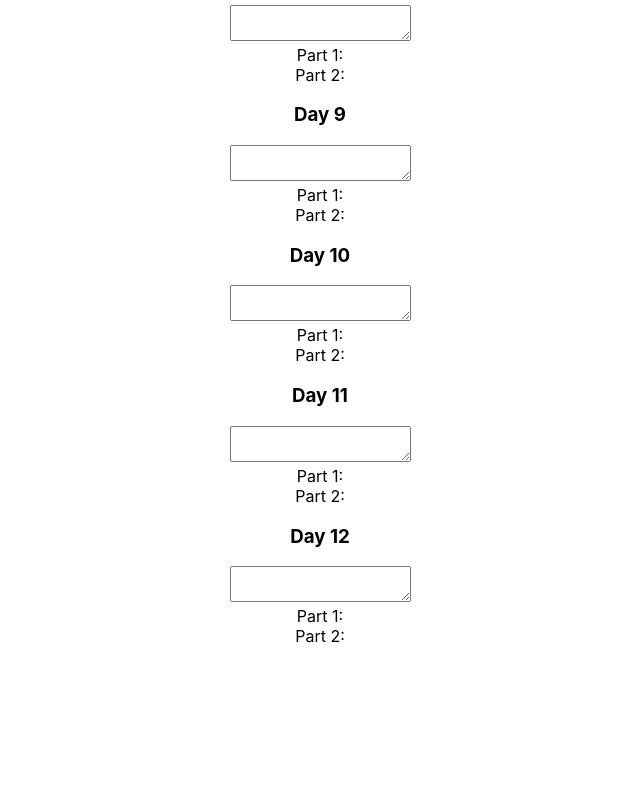
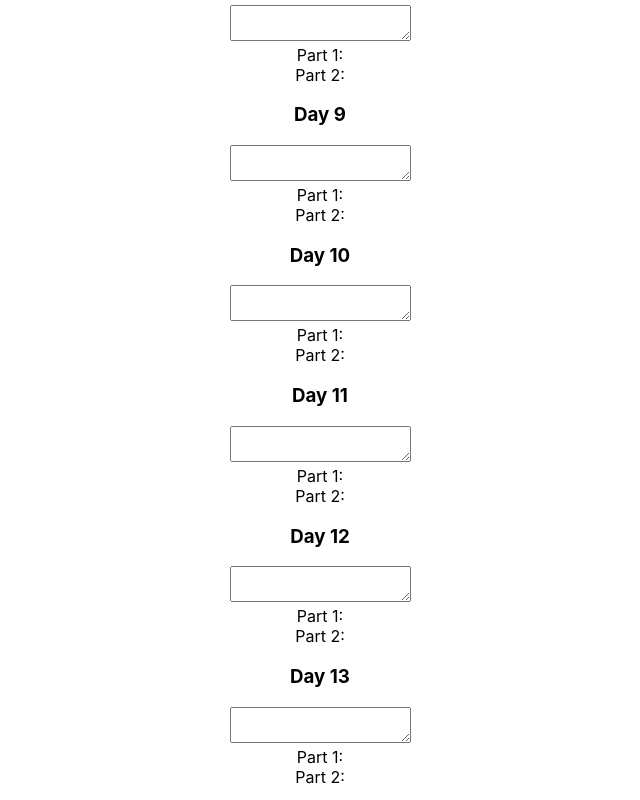
Before and after one commit to xbrukner/aoc21, a React (Create React App) app: page / in a window 1280 px wide. Shown: the part 1089-1889 px from the top of the page, without its empty margins (320-960 px from the left). Before the commit the page ends 1735 px from the top, so only its background shows below. Built offline with nearby package versions, Linux system fonts and the light colour scheme.

Commit message:
Add day 13.

```diff
--- a/src/App.tsx
+++ b/src/App.tsx
@@ -12,6 +12,7 @@ import { Task09 } from './tasks/09';
 import { Task10 } from './tasks/10';
 import { Task11 } from './tasks/11';
 import { Task12 } from './tasks/12';
+import { Task13 } from './tasks/13';
 
 function App() {
   return (
@@ -29,6 +30,7 @@ function App() {
       <Task10 />
       <Task11 />
       <Task12 />
+      <Task13 />
     </div>
   );
 }
--- /dev/null
+++ b/src/days/13.ts
@@ -0,0 +1,65 @@
+import { groupByCount, range } from "./05";
+
+type Dot = [number, number];
+export interface Input {
+    dots: Array<Dot>,
+    folds: Array<["horizontal" | "vertical", number]>
+}
+
+function serialize([x, y]: Dot): string {
+    return `${x},${y}`;
+}
+
+function deserialize(str: string): Dot {
+    return str.split(',').map(v => parseInt(v, 10)) as Dot;
+}
+
+export function parseInput(input: string): Input {
+    const [dots, folds] = input.split('\n\n');
+
+    return {
+        dots: dots.split('\n').map(deserialize),
+        folds: folds.split('\n').map(s => {
+            const [axis, index] = s.split('=');
+            return [axis === 'fold along x' ? 'vertical' : 'horizontal', parseInt(index, 10)]
+        })
+    }
+}
+
+function deduplicate(dots: Array<Dot>): Array<Dot> {
+    return groupByCount(dots, serialize, deserialize).map(([dot, _count]) => dot);
+}
+
+export function fold(input: Input): Input {
+    const fold = input.folds[0];
+    const horizontal: (dot: Dot) => Dot = ([x, y]) => [x, y < fold[1] ? y : fold[1] - (y - fold[1])]
+    const vertical: (dot: Dot) => Dot = ([x, y]) => [x < fold[1] ? x : fold[1] - (x - fold[1]), y]
+    const manipulate = fold[0] === 'horizontal' ? horizontal : vertical;
+
+    return {
+        dots: deduplicate(input.dots.map(manipulate)),
+        folds: input.folds.slice(1)
+    }
+}
+
+export function firstHalf(input: Input): number {
+    return fold(input).dots.length;
+}
+
+export function secondHalf(input: Input): string{
+    const res = range(0, input.folds.length).reduce((input, _i) => fold(input), input);
+    const dots = res.dots.map(serialize);
+    return range(
+      0,
+      res.dots.map(([x, _y]) => x).reduce((a, b) => Math.max(a, b)) + 1
+    )
+      .map((x) =>
+        range(
+          0,
+          res.dots.map(([_x, y]) => y).reduce((a, b) => Math.max(a, b)) + 1
+        )
+          .map((y) => dots.includes(serialize([x, y])) ? "#" : ".")
+          .join('')
+      )
+      .join('\n');
+}
--- /dev/null
+++ b/src/tasks/13.tsx
@@ -0,0 +1,11 @@
+import * as day13 from '../days/13';
+import { Task } from './task';
+
+export function Task13(): JSX.Element {
+    return (<Task
+        day={13}
+        parser={day13.parseInput}
+        firstHalf={day13.firstHalf}
+        secondHalf={day13.secondHalf}
+        />)
+}
--- a/src/tasks/task.tsx
+++ b/src/tasks/task.tsx
@@ -4,7 +4,7 @@ interface TaskProps<Input> {
   day: number,
   parser: (s: string) => Input,
   firstHalf: (input: Input) => number,
-  secondHalf?: (list: Input) => number
+  secondHalf?: (list: Input) => number | string
 };
 
 export function parseLine<InputLine>(lineParser: (s: string) => InputLine): (s: string) => Array<InputLine> {
@@ -27,7 +27,7 @@ export function Task<Input>({day, parser, firstHalf, secondHalf}: TaskProps<Inpu
     <textarea onChange={onChange}></textarea>
     <div>
       <span>Part 1: </span><span>{firstPart}</span><br />
-      {secondHalf && <><span>Part 2: </span><span>{secondPart}</span></>}
+      {secondHalf && <><span>Part 2: </span><span>{typeof secondPart === 'number' ? secondPart : <pre>{secondPart}</pre>}</span></>}
     </div>
   </div>);
 }
```
